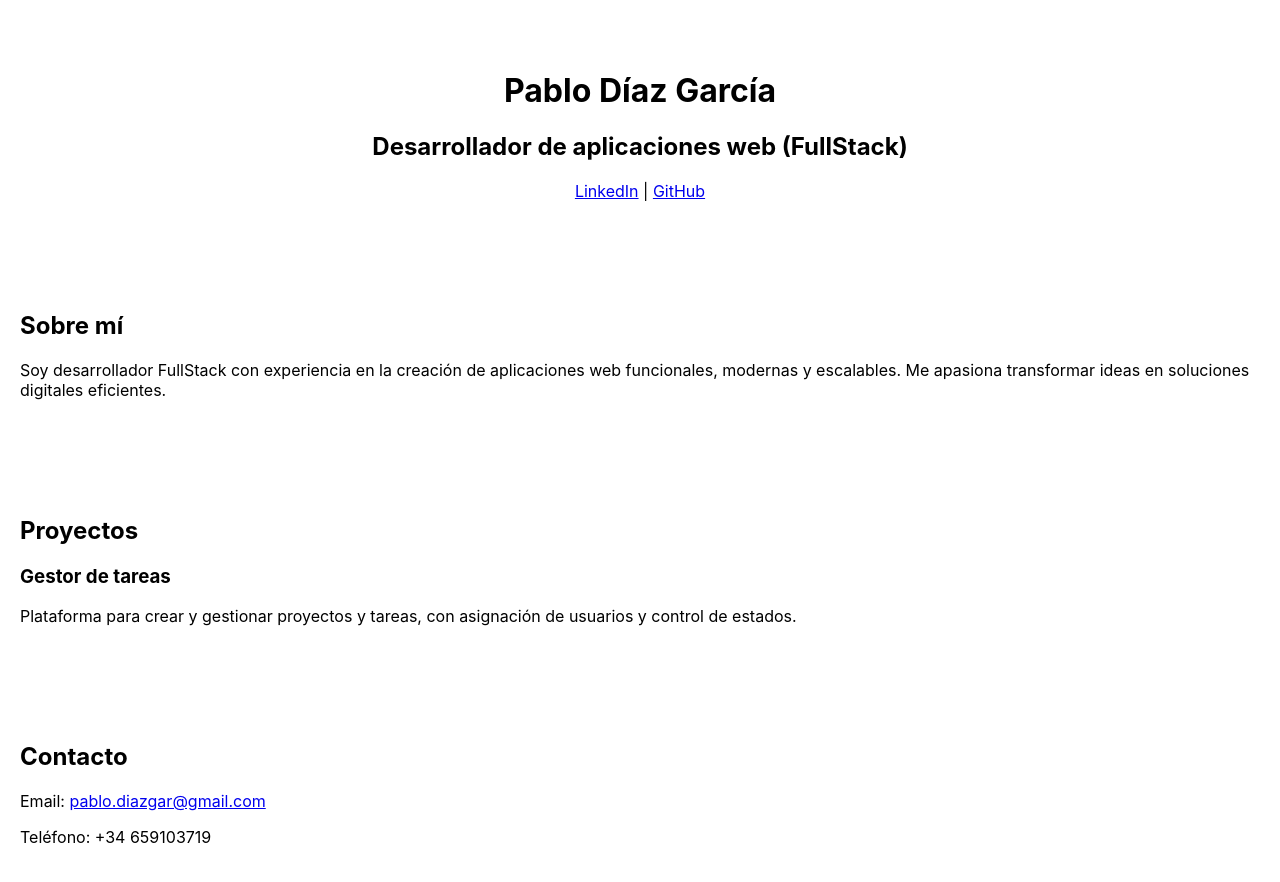
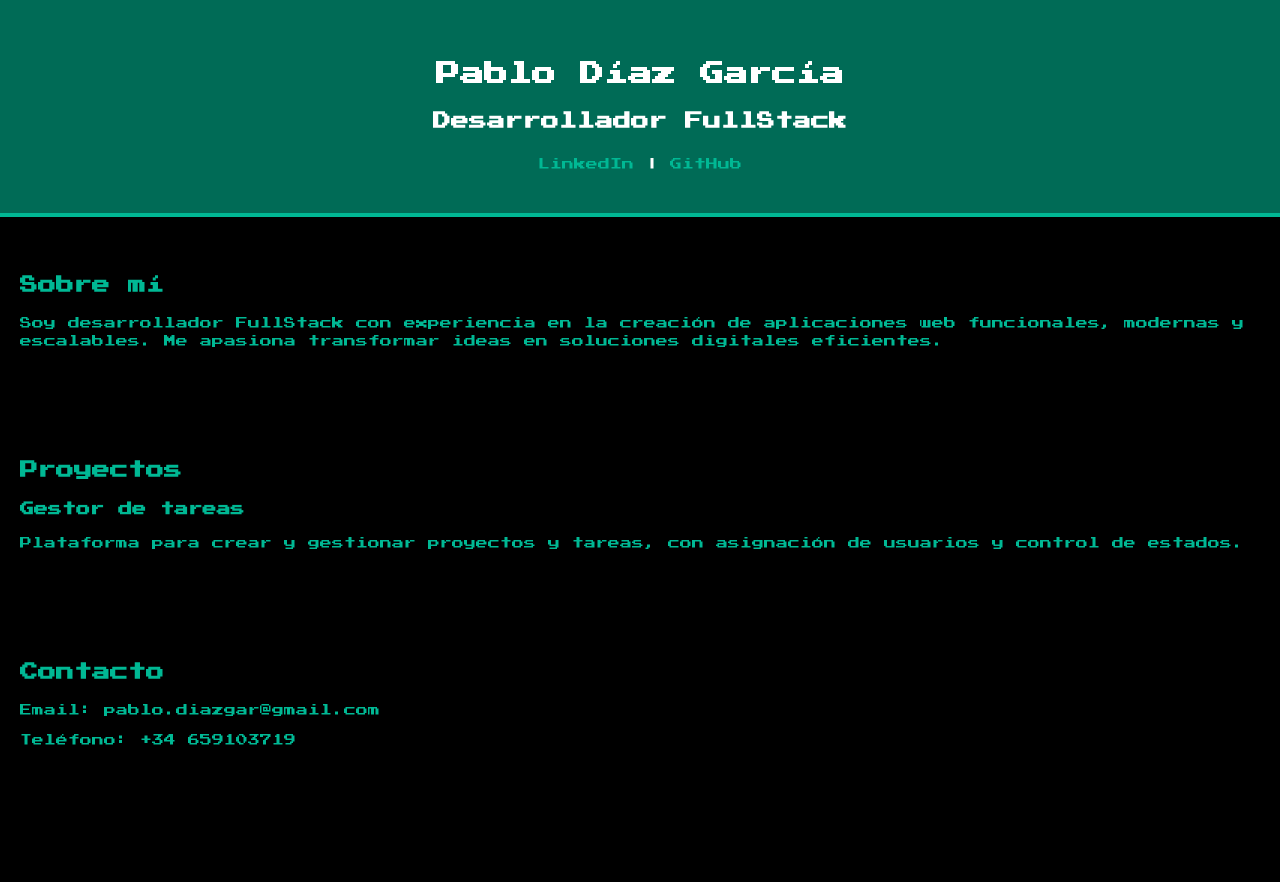
Before and after one commit to PabloDev96/portfolio, a React (Create React App) app: page / in a window 1280 px wide. Shown: the top 882 px of the page. After the commit the page ends 801 px from the top, so only its background shows below. Built offline with nearby package versions, Linux system fonts and the light colour scheme.

Commit message:
añado la fuente pixelada y algún estilo

```diff
--- a/src/components/Header.js
+++ b/src/components/Header.js
@@ -2,14 +2,19 @@ import React from 'react';
 
 const Header = () => {
   return (
-    <header style={{ textAlign: 'center', padding: '50px 20px' }}>
-      <h1>Pablo Díaz García</h1>
-      <h2>Desarrollador de aplicaciones web (FullStack)</h2>
-      <div style={{ marginTop: '20px' }}>
-        <a href="https://www.linkedin.com/in/pablo-díaz-garcía-344048350" target="_blank" rel="noreferrer">LinkedIn</a> |{' '}
-        <a href="https://github.com/PabloDev96" target="_blank" rel="noreferrer">GitHub</a>
-      </div>
-    </header>
+    <header style={{
+  textAlign: 'center',
+  padding: '40px 10px',
+  backgroundColor: '#006B56',
+  color: 'white',
+  borderBottom: '4px solid #00b894'
+}}>
+  <h1>Pablo Díaz García</h1>
+  <h2>Desarrollador FullStack</h2>
+  <div style={{ marginTop: '20px' }}>
+    <a href="..." target="_blank">LinkedIn</a> | <a href="...">GitHub</a>
+  </div>
+</header>
   );
 };
 
--- /dev/null
+++ b/src/fonts/fonts.css
@@ -0,0 +1,6 @@
+@font-face {
+  font-family: 'PressStart2P';
+  src: url('./PressStart2P.ttf') format('truetype');
+  font-weight: normal;
+  font-style: normal;
+}
--- a/src/index.css
+++ b/src/index.css
@@ -1,13 +1,20 @@
+@import url('./fonts/fonts.css');
+
 body {
   margin: 0;
-  font-family: -apple-system, BlinkMacSystemFont, 'Segoe UI', 'Roboto', 'Oxygen',
-    'Ubuntu', 'Cantarell', 'Fira Sans', 'Droid Sans', 'Helvetica Neue',
-    sans-serif;
-  -webkit-font-smoothing: antialiased;
-  -moz-osx-font-smoothing: grayscale;
+  padding: 0;
+  background-color: #000; /* Fondo negro estilo retro */
+  color: #00b894;         /* Verde claro estilo terminal */
+  font-family: 'PressStart2P', monospace;
+  font-size: 12px;
+  line-height: 1.5;
 }
 
-code {
-  font-family: source-code-pro, Menlo, Monaco, Consolas, 'Courier New',
-    monospace;
+a {
+  color: #00b894;
+  text-decoration: none;
 }
+
+a:hover {
+  text-decoration: underline;
+}
--- a/src/index.js
+++ b/src/index.js
@@ -1,17 +1,7 @@
 import React from 'react';
 import ReactDOM from 'react-dom/client';
-import './index.css';
+import './index.css'; // Asegúrate de que esto esté presente
 import App from './App';
-import reportWebVitals from './reportWebVitals';
 
 const root = ReactDOM.createRoot(document.getElementById('root'));
-root.render(
-  <React.StrictMode>
-    <App />
-  </React.StrictMode>
-);
-
-// If you want to start measuring performance in your app, pass a function
-// to log results (for example: reportWebVitals(console.log))
-// or send to an analytics endpoint. Learn more: https://bit.ly/CRA-vitals
-reportWebVitals();
+root.render(<App />);
```
Also changed, not shown: src/fonts/PressStart2P.ttf (added).
